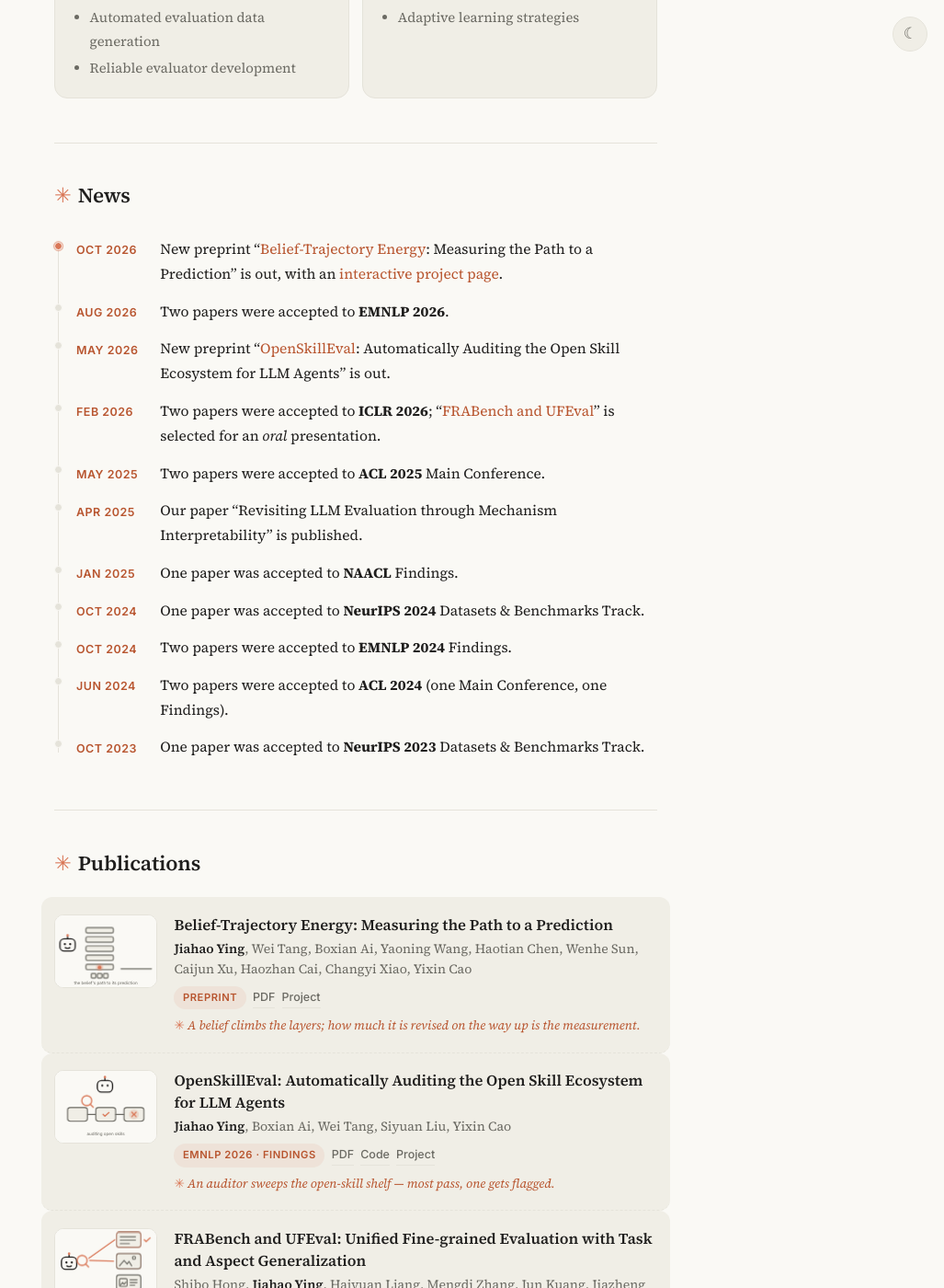
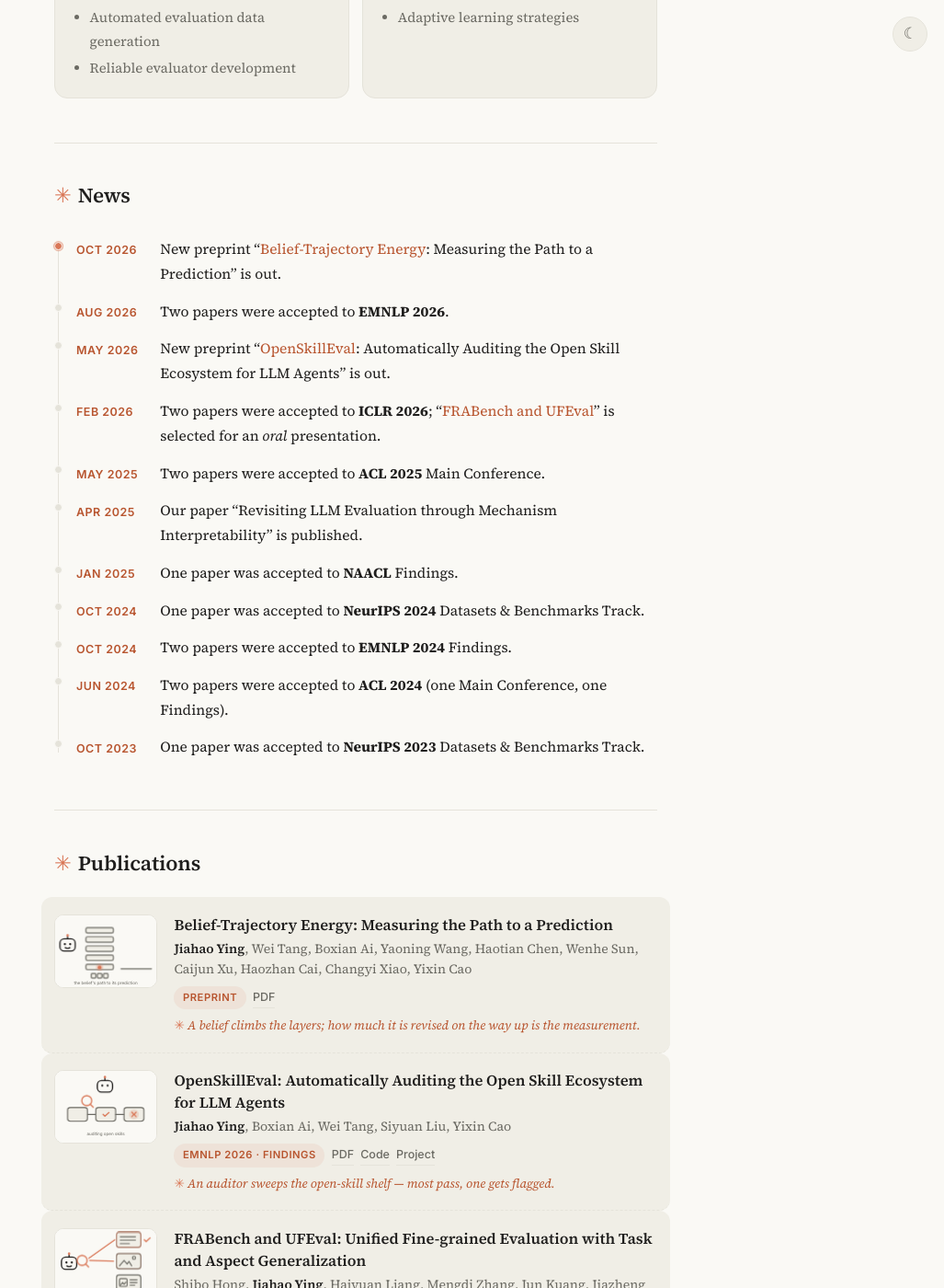
Before and after one commit to yingjiahao14/yingjiahao14.github.io, a Jekyll site: the page built from index.md, in a window 1280 px wide and 1400 px high, scrolled down 869 px. Shown: the whole window at 92% size, without its empty margins (253-1280 px from the left). Built offline with Jekyll 4.4.1, drawn with Linux system fonts in a browser that asks for light colours; comment, search, counter and statistics services are not loaded; our own code applies the rules of GitHub Pages for plain Markdown files.

Commit message:
Unlink the Belief-Trajectory Energy project page for now

```diff
--- a/_data/news.yml
+++ b/_data/news.yml
@@ -1,6 +1,6 @@
 # 每条新闻一个条目；date 是显示用的短标签，text 支持 HTML
 - date: Oct 2026
-  text: 'New preprint “<a href="https://arxiv.org/abs/2610.05114">Belief-Trajectory Energy</a>: Measuring the Path to a Prediction” is out, with an <a href="https://jhying.org/bte/">interactive project page</a>.'
+  text: 'New preprint “<a href="https://arxiv.org/abs/2610.05114">Belief-Trajectory Energy</a>: Measuring the Path to a Prediction” is out.'
 - date: Aug 2026
   text: Two papers were accepted to <strong>EMNLP 2026</strong>.
 - date: May 2026
--- a/_data/publications.yml
+++ b/_data/publications.yml
@@ -12,7 +12,7 @@ main:
     scene: bte
     story: 'A belief climbs the layers; how much it is revised on the way up is the measurement.'
     pdf: https://arxiv.org/abs/2610.05114
-    page: https://jhying.org/bte/
+    # page: https://jhying.org/bte/   (project page offline since 2026-10-09; restore this line to relink it)
     image: ./assets/img/bte.png
 
   - title: "OpenSkillEval: Automatically Auditing the Open Skill Ecosystem for LLM Agents"
```
